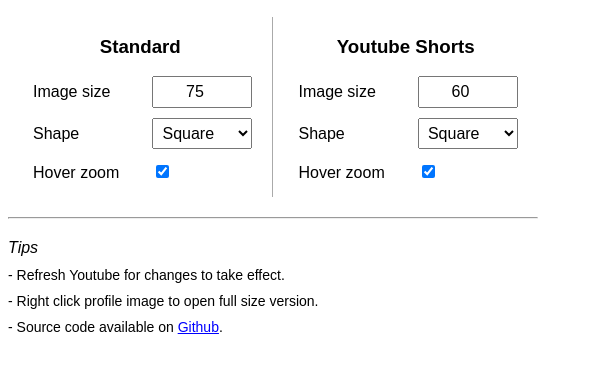
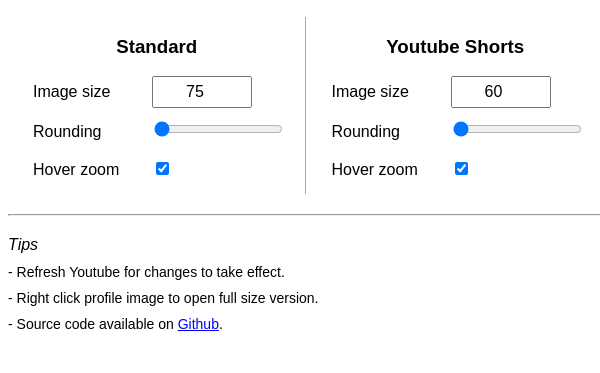
Before and after one commit to polywock/enlargeYoutubeProfileImages, a browser extension: page static/popup.html in a window 400 px wide. Shown: the part 51-424 px from the top of the page, 600 px wide, since content can reach past the window. Drawn offline with Linux system fonts and the light colour scheme.

Commit message:
add roundness property

```diff
--- a/static/isolated.js
+++ b/static/isolated.js
@@ -8,7 +8,7 @@ window.addEventListener("mouseout", handleMouseOut, {capture: true, passive: tru
 window.addEventListener("EYPI-I", e => {
     e.stopImmediatePropagation()
     chrome.storage.local.get(items => {
-        window.dispatchEvent(new CustomEvent("EYPI-M", {detail: JSON.stringify({size: items.size ?? 75, square: items.square ?? true, sizeAlt: items.sizeAlt ?? 60, squareAlt: items.squareAlt ?? true})}))
+        window.dispatchEvent(new CustomEvent("EYPI-M", {detail: JSON.stringify({size: items.size ?? 75, rounding: items.rounding ?? (items.square === false ? 100 : 0), sizeAlt: items.sizeAlt ?? 60, roundingAlt: items.roundingAlt ?? (items.square === false ? 100 : 0)})}))
 
         noHover = items.noHover
         noHoverAlt = items.noHoverAlt
--- a/static/popup.html
+++ b/static/popup.html
@@ -85,11 +85,8 @@
             </div>
 
             <div class="row">
-                <label for="shape">Shape</label>
-                <select id="shape">
-                    <option value="square">Square</option>
-                    <option value="circle">Circle</option>
-                </select>
+                <label for="shape">Rounding</label>
+                <input type="range" id="shape" min="0" max="50" step="1"></input>
             </div>
             <div class="row">
                 <label for="hover">Hover zoom</label>
@@ -104,11 +101,8 @@
             </div>
 
             <div class="row">
-                <label for="shapeAlt">Shape</label>
-                <select id="shapeAlt">
-                    <option value="square">Square</option>
-                    <option value="circle">Circle</option>
-                </select>
+                <label for="shapeAlt">Rounding</label>
+                <input type="range" id="shapeAlt" min="0" max="50" step="1"></input>
             </div>
             <div class="row">
                 <label for="hoverAlt">Hover zoom</label>
--- a/static/popup.js
+++ b/static/popup.js
@@ -1,36 +1,36 @@
 
 let size = 75
-let square = true
+let rounding = 5
 let noHover = false
 
 let sizeAlt = 60
-let squareAlt = true
+let roundingAlt = 5
 let noHoverAlt = false
 sync()
 
-chrome.storage.local.get(["size", "square", "noHover", "sizeAlt", "squareAlt", "noHoverAlt"], items => {
+chrome.storage.local.get(["size", "square", "rounding", "noHover", "sizeAlt", "squareAlt", "roundingAlt", "noHoverAlt"], items => {
     size = items.size ?? 75
-    square = items.square ?? true
     noHover = items.noHover ?? false
+    rounding = items.rounding ?? (items.square === false ? 100 : 0)
 
     sizeAlt = items.sizeAlt ?? 60
-    squareAlt = items.squareAlt ?? true
+    roundingAlt = items.roundingAlt ?? (items.squareAlt === false ? 100 : 0)
     noHoverAlt = items.noHoverAlt ?? false
     sync()
 })
 
 function sync() {
     window.size.value = size
-    window.shape.value = square ? "square" : "circle"
+    window.shape.value = rounding
     window.hover.checked = !noHover
 
     window.sizeAlt.value = sizeAlt
-    window.shapeAlt.value = squareAlt ? "square" : "circle"
+    window.shapeAlt.value = roundingAlt
     window.hoverAlt.checked = !noHoverAlt
 }
 
 function persist() {
-    chrome.storage.local.set({size, square, noHover, sizeAlt, squareAlt, noHoverAlt})
+    chrome.storage.local.set({size, rounding, noHover, sizeAlt, roundingAlt, noHoverAlt})
 }
 
 window.size.addEventListener("change", e => {
@@ -43,7 +43,8 @@ window.size.addEventListener("change", e => {
 })
 
 window.shape.addEventListener("change", e => {
-    square = e.target.value !== "circle"
+    rounding = e.target.valueAsNumber
+    console.log(rounding)
     sync()
     persist()
 })
@@ -65,7 +66,7 @@ window.sizeAlt.addEventListener("change", e => {
 })
 
 window.shapeAlt.addEventListener("change", e => {
-    squareAlt = e.target.value !== "circle"
+    roundingAlt = e.target.valueAsNumber
     sync()
     persist()
 })
```
Also changed, not shown: static/main.js (+5 -5 lines), static/manifest.json.
